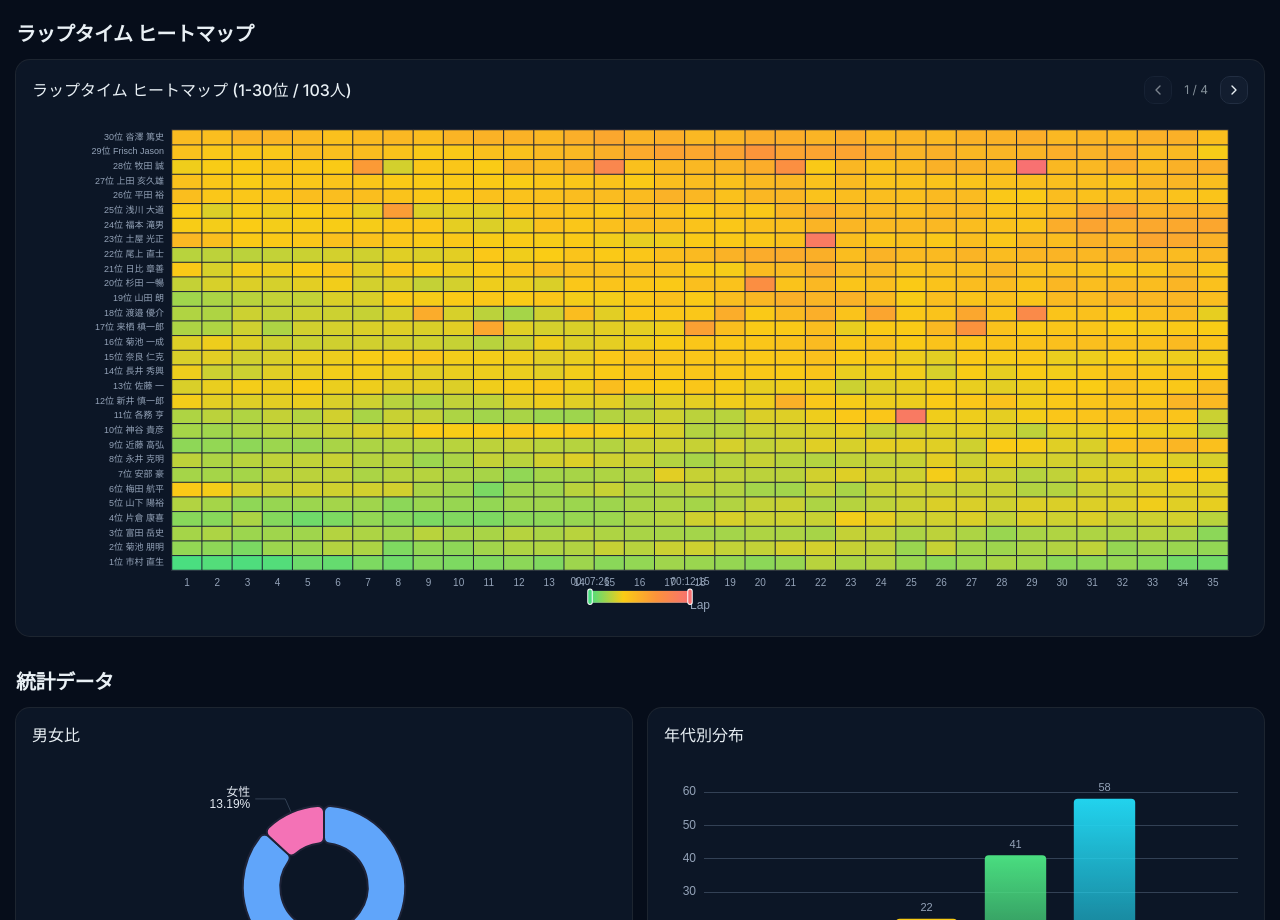
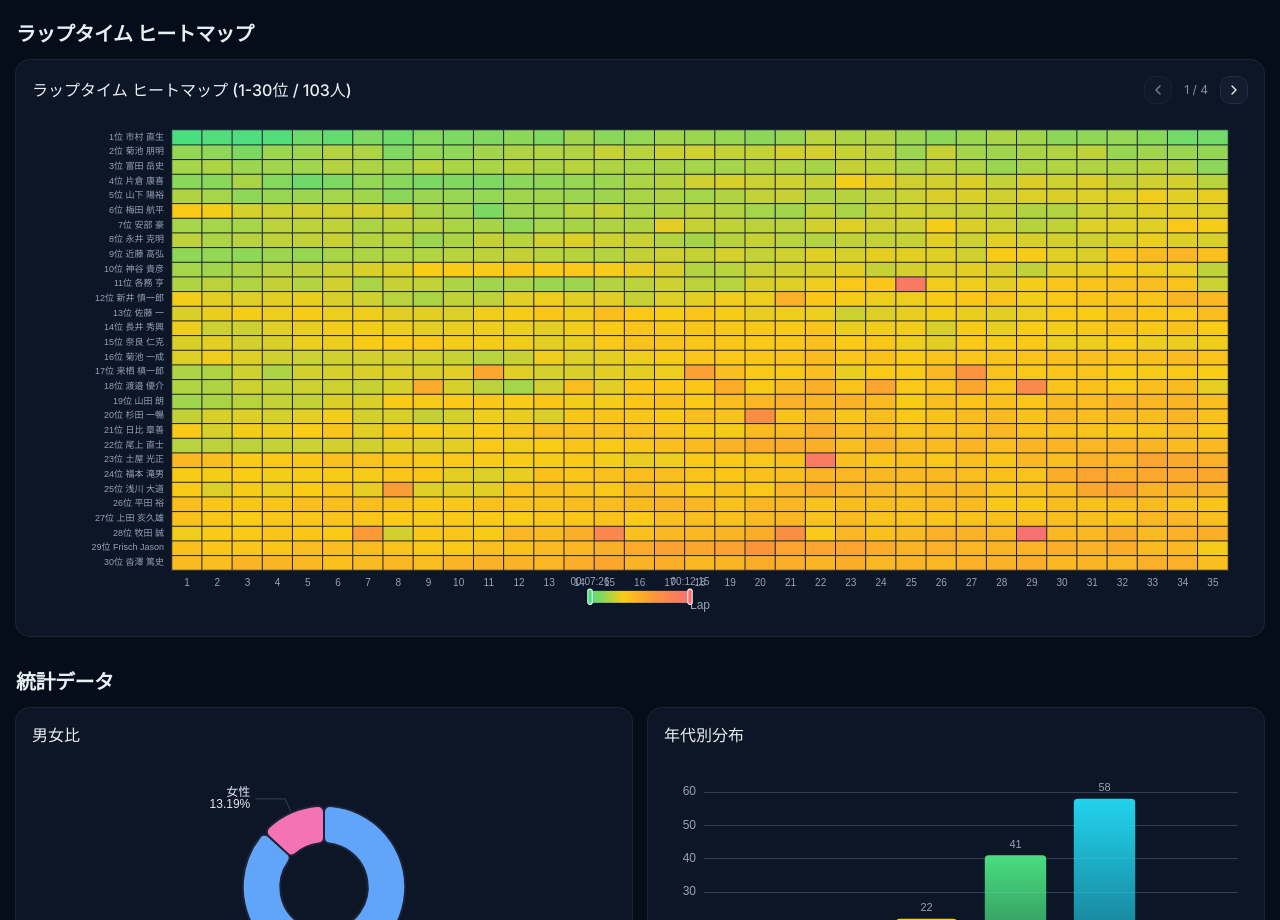
Before and after one commit to matsubo/shirosato-tt, a Next.js app: page / in a window 1280 px wide. Shown: the part 2380-3300 px from the top of the page. Built offline with nearby package versions, Linux system fonts and the light colour scheme.

Commit message:
feat: pace scatter on athlete page with highlight, fix heatmap order (1st at top)

```diff
--- a/src/app/athletes/[no]/page.tsx
+++ b/src/app/athletes/[no]/page.tsx
@@ -14,6 +14,7 @@ import { CdACalculator } from "@/components/cda-calculator";
 import { AiComment } from "@/components/ai-comment";
 import { SingleLapChart } from "@/components/single-lap-chart";
 import { PacingWaterfall } from "@/components/pacing-waterfall";
+import { PaceScatter } from "@/components/pace-scatter";
 import { timeToSeconds } from "@/lib/time-utils";
 import { mean } from "@/lib/stats";
 
@@ -223,6 +224,11 @@ export default async function AthletePage({
             {/* Pacing Waterfall */}
             <PacingWaterfall athlete={athlete} />
 
+            {/* Pace Scatter with highlight */}
+            {isFinished && (
+              <PaceScatter category={athlete.category} highlightNo={athlete.no} />
+            )}
+
             {isFinished && (
               <PercentileBar
                 athlete={athlete}
--- a/src/components/lap-heatmap.tsx
+++ b/src/components/lap-heatmap.tsx
@@ -48,9 +48,12 @@ export function LapHeatmap({ category }: LapHeatmapProps) {
       (currentPage + 1) * PAGE_SIZE
     );
 
-    const maxLaps = Math.max(...paged.map((r) => r.lapTimes.length));
+    // Reverse so rank 1 is at the top (ECharts Y axis goes bottom→top)
+    const reversed = [...paged].reverse();
+
+    const maxLaps = Math.max(...reversed.map((r) => r.lapTimes.length));
     const lapLabels = Array.from({ length: maxLaps }, (_, i) => `${i + 1}`);
-    const riderLabels = paged.map(
+    const riderLabels = reversed.map(
       (r) =>
         `${typeof r.rank === "number" ? r.rank : r.status}位 ${r.name}`
     );
@@ -59,9 +62,9 @@ export function LapHeatmap({ category }: LapHeatmapProps) {
     let minSec = Infinity;
     let maxSec = -Infinity;
 
-    for (let ri = 0; ri < paged.length; ri++) {
+    for (let ri = 0; ri < reversed.length; ri++) {
       for (let li = 0; li < maxLaps; li++) {
-        const lt = paged[ri].lapTimes.find(
+        const lt = reversed[ri].lapTimes.find(
           (l: { lap: number }) => l.lap === li + 1
         );
         if (lt) {
--- a/src/components/pace-scatter.tsx
+++ b/src/components/pace-scatter.tsx
@@ -38,9 +38,10 @@ function calcHalfAvg(
 
 interface PaceScatterProps {
   category: CategoryFilter;
+  highlightNo?: number;
 }
 
-export function PaceScatter({ category }: PaceScatterProps) {
+export function PaceScatter({ category, highlightNo }: PaceScatterProps) {
   const data = results as unknown as AthleteResult[];
   const theme = useChartTheme();
 
@@ -141,26 +142,64 @@ export function PaceScatter({ category }: PaceScatterProps) {
           silent: true,
           z: 1,
         },
-        // Scatter series per category
+        // Scatter series: other athletes
         ...categoriesToShow.map((cat) => ({
           name: cat,
           type: "scatter" as const,
-          data: (scatterData[cat] ?? []).map((p) => ({
-            value: [p.firstHalf, p.secondHalf],
-            name: p.name,
-            no: p.no,
-            category: p.category,
-          })),
+          data: (scatterData[cat] ?? [])
+            .filter((p) => p.no !== highlightNo)
+            .map((p) => ({
+              value: [p.firstHalf, p.secondHalf],
+              name: p.name,
+              no: p.no,
+              category: p.category,
+            })),
           symbolSize: 8,
           itemStyle: {
             color: CATEGORY_CONFIG[cat].color,
-            opacity: 0.7,
+            opacity: highlightNo ? 0.25 : 0.7,
           },
           emphasis: {
             itemStyle: { opacity: 1, borderWidth: 2, borderColor: "#fff" },
           },
           z: 2,
         })),
+        // Highlighted athlete (if specified)
+        ...(highlightNo
+          ? categoriesToShow.map((cat) => {
+              const point = (scatterData[cat] ?? []).find((p) => p.no === highlightNo);
+              if (!point) return null;
+              return {
+                name: point.name,
+                type: "scatter" as const,
+                data: [
+                  {
+                    value: [point.firstHalf, point.secondHalf],
+                    name: point.name,
+                    no: point.no,
+                    category: point.category,
+                  },
+                ],
+                symbolSize: 16,
+                itemStyle: {
+                  color: "#fbbf24",
+                  borderColor: "#fff",
+                  borderWidth: 2,
+                  opacity: 1,
+                },
+                label: {
+                  show: true,
+                  formatter: point.name,
+                  position: "top" as const,
+                  fontSize: 12,
+                  fontWeight: "bold" as const,
+                  color: "#fbbf24",
+                },
+                z: 10,
+              };
+            // eslint-disable-next-line @typescript-eslint/no-explicit-any
+            }).filter(Boolean) as any[]
+          : []),
       ],
     }),
     [categoriesToShow, scatterData, minVal, maxVal, theme]
```
